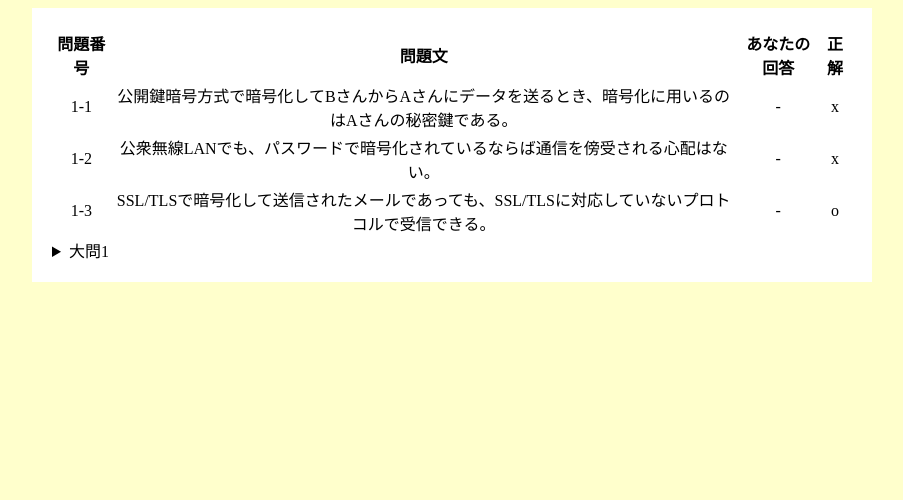
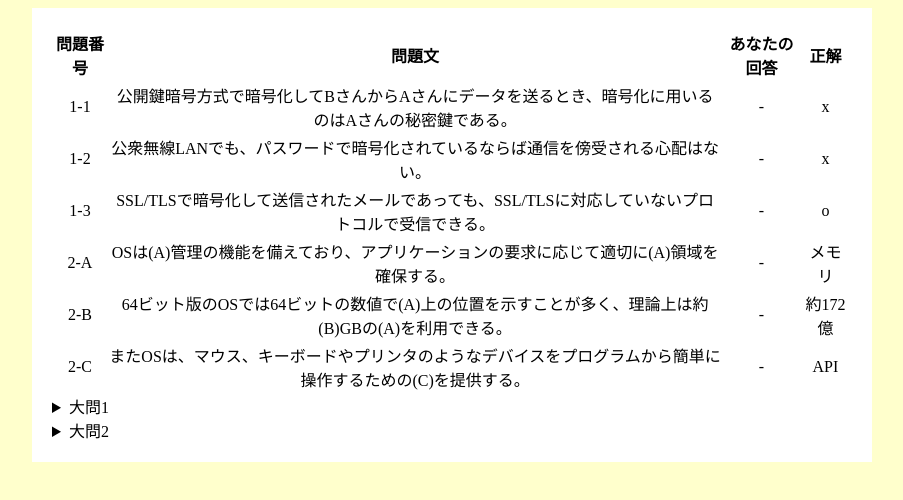
Before and after one commit to AAAR-Salmon/ip3-webpage-practice, a website: page questions/answer.html in a window 1280 px wide. Shown: the whole page, without its empty margins (188-1091 px from the left). Drawn offline with Linux system fonts and the light colour scheme.

Commit message:
Add: 解答ページに大問2を追加

```diff
--- a/questions/answer.html
+++ b/questions/answer.html
@@ -26,6 +26,14 @@
 				</ul>
 				<cite><a href="https://pcedu.nikkeibp.co.jp/sp/ct/120709099/4308187.pdf">基本から学ぶ情報セキュリティ[第3版] 第6回 見られたくない情報は「暗号化」</a></cite>
 			</details>
+			<details>
+				<summary>大問2</summary>
+				<ul class="nomarker-list">
+					<li>2-A: どの選択肢もOSの機能に当てはまりますが、「(A)領域」「(B)GBの(A)」といった表現からメモリに絞り込めます。</li>
+					<li>2-C: APIはApplication Program Interfaceの略で、その名の通りアプリケーションプログラム向けのインタフェースです。GUIはGraphical User Interfaceの略で、これもOSが提供する機能の一つです。</li>
+				</ul>
+				<cite><a href="https://pcedu.nikkeibp.co.jp/sp/ct/101227056/1880633.pdf">イチから学ぶOSの仕組み</a></cite>
+			</details>
 		</div>
 
 		<script type="text/javascript" src="render_table.js"></script>
--- a/questions/render_table.js
+++ b/questions/render_table.js
@@ -11,6 +11,18 @@ window.addEventListener('load', () => {
 		"1-3": {
 			"sentence": "SSL/TLSで暗号化して送信されたメールであっても、SSL/TLSに対応していないプロトコルで受信できる。",
 			"answer": "o"
+		},
+		"2-A": {
+			"sentence": "OSは(A)管理の機能を備えており、アプリケーションの要求に応じて適切に(A)領域を確保する。",
+			"answer": "メモリ"
+		},
+		"2-B": {
+			"sentence": "64ビット版のOSでは64ビットの数値で(A)上の位置を示すことが多く、理論上は約(B)GBの(A)を利用できる。",
+			"answer": "約172億"
+		},
+		"2-C": {
+			"sentence": "またOSは、マウス、キーボードやプリンタのようなデバイスをプログラムから簡単に操作するための(C)を提供する。",
+			"answer": "API"
 		}
 	};
 	for (var k in questions) {
```
